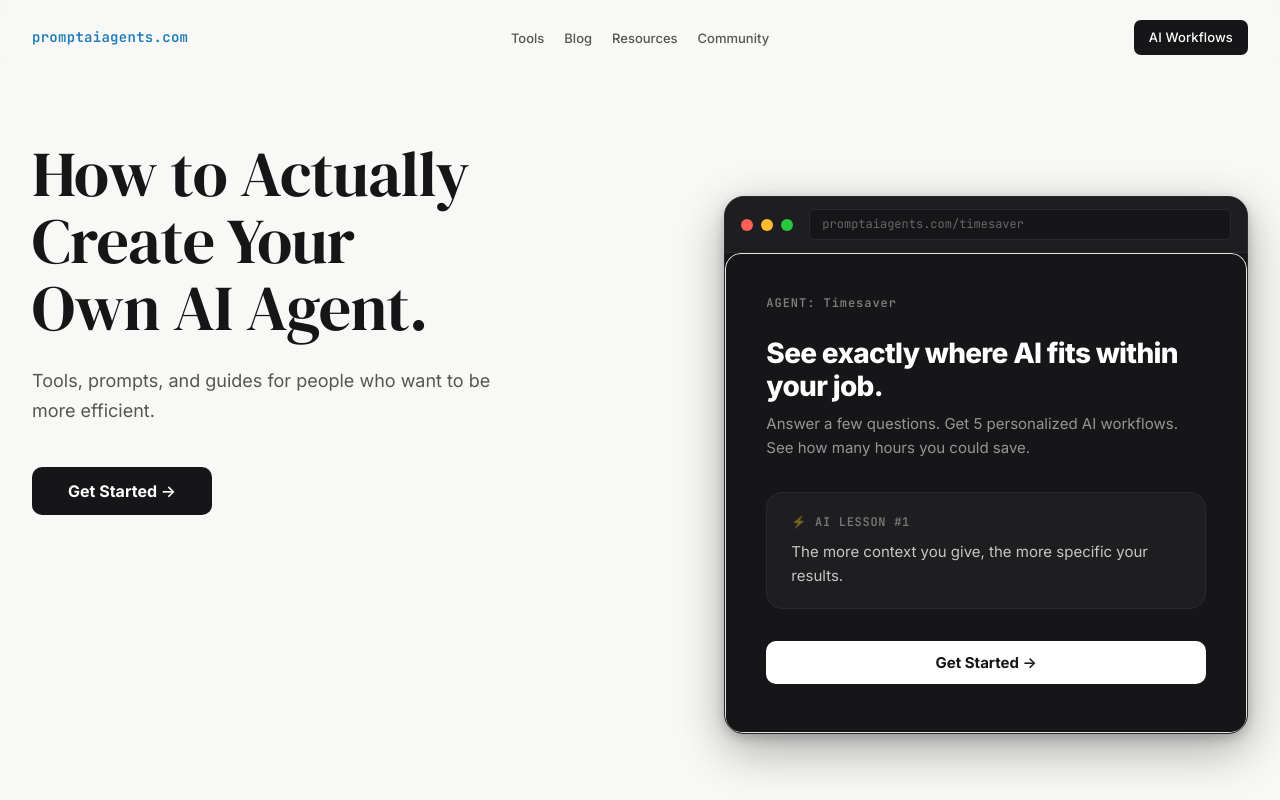
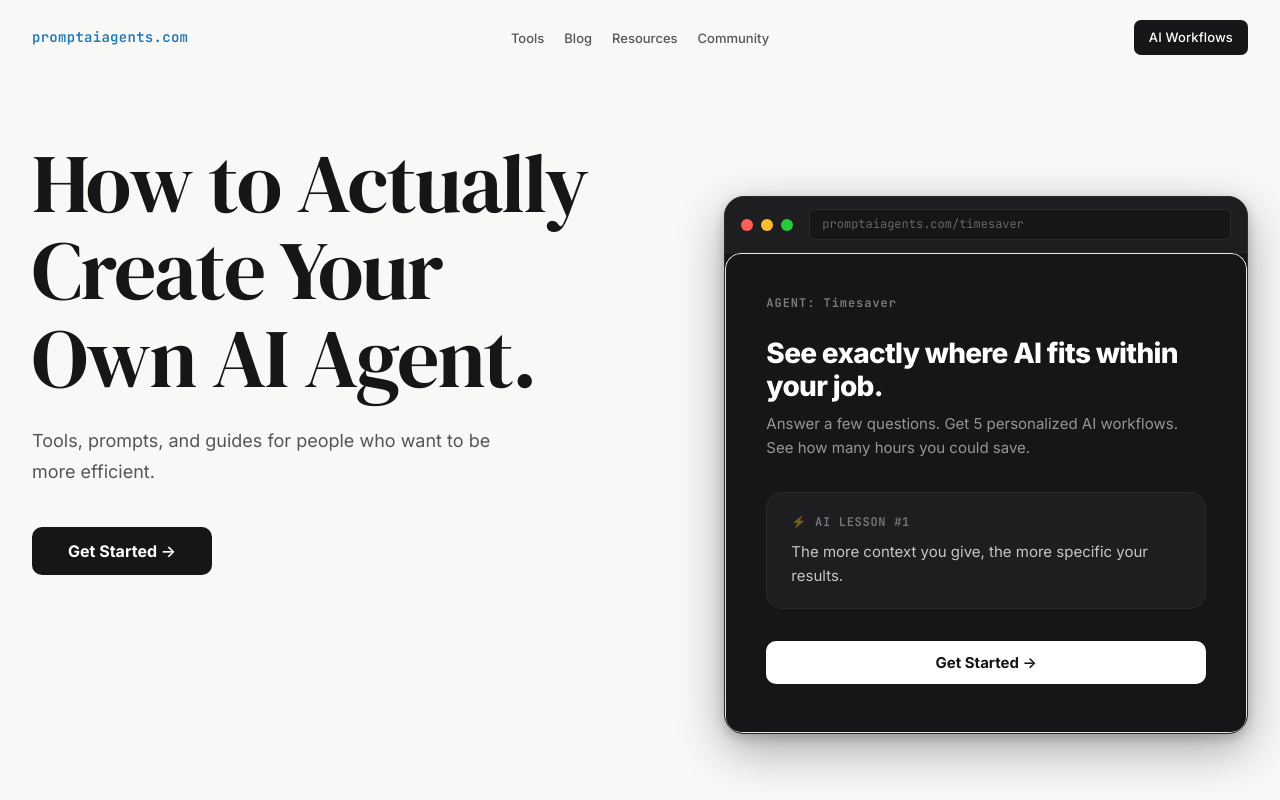
Before and after one commit to coolcalvin457-tech/agent-timesaver-nextjs, a Next.js app: page / in a window 1280 px wide. Shown: the top 800 px of the page. Built offline with nearby package versions, Linux system fonts and the light colour scheme.

Commit message:
Larger hero headline, tighter letter spacing

```diff
--- a/app/globals.css
+++ b/app/globals.css
@@ -1267,10 +1267,10 @@ input, textarea {
 
 .hero-headline {
   font-family: var(--font-display);
-  font-size: clamp(2.5rem, 5vw, 5rem);
+  font-size: clamp(2.5rem, 6.5vw, 5.75rem);
   font-weight: 400;
   line-height: 1.05;
-  letter-spacing: -0.01em;
+  letter-spacing: -0.02em;
   color: var(--text-primary);
   margin-bottom: 24px;
 }
```
